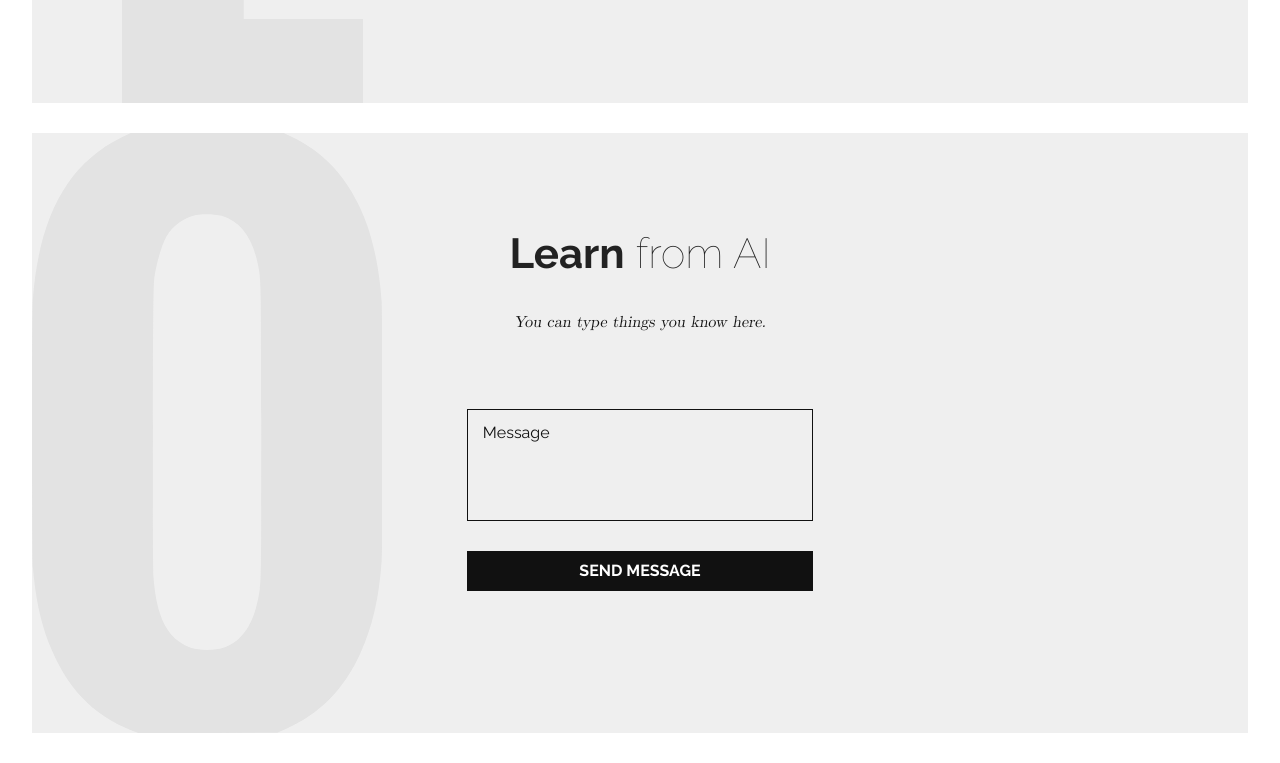
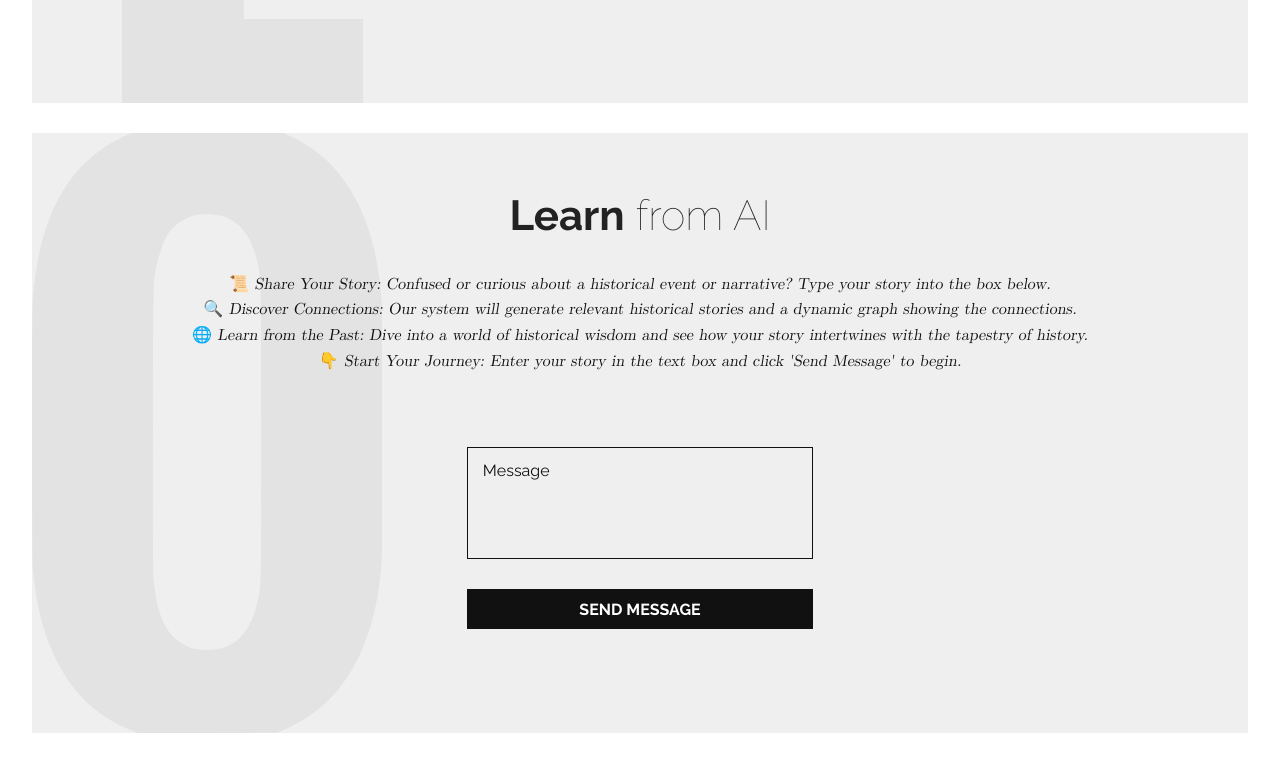
Before and after one commit to MLH-Hackathon-Projects/2024-01-29__freyazhixiaofu__nostalgia-1.26, a plain HTML site: page index.html in a window 1280 px wide. Shown: the part 3047-3810 px from the top of the page. Drawn offline with nearby package versions, Linux system fonts and the light colour scheme; files whose address does not match are found by name.

Commit message:
write Intro

```diff
--- a/index.html
+++ b/index.html
@@ -118,7 +118,10 @@
       <div class="wrapper">
         <div class="blurb">
           <h2><strong>Learn</strong> from AI</h2>
-          <p>You can type things you know here.</p>
+          <p>📜 Share Your Story: Confused or curious about a historical event or narrative? Type your story into the box below.
+              <br>🔍 Discover Connections: Our system will generate relevant historical stories and a dynamic graph showing the connections.
+              <br>🌐 Learn from the Past: Dive into a world of historical wisdom and see how your story intertwines with the tapestry of history.
+              <br>👇 Start Your Journey: Enter your story in the text box and click 'Send Message' to begin.</p>
         </div>
         <form>
           <textarea placeholder="Message"></textarea>
```
